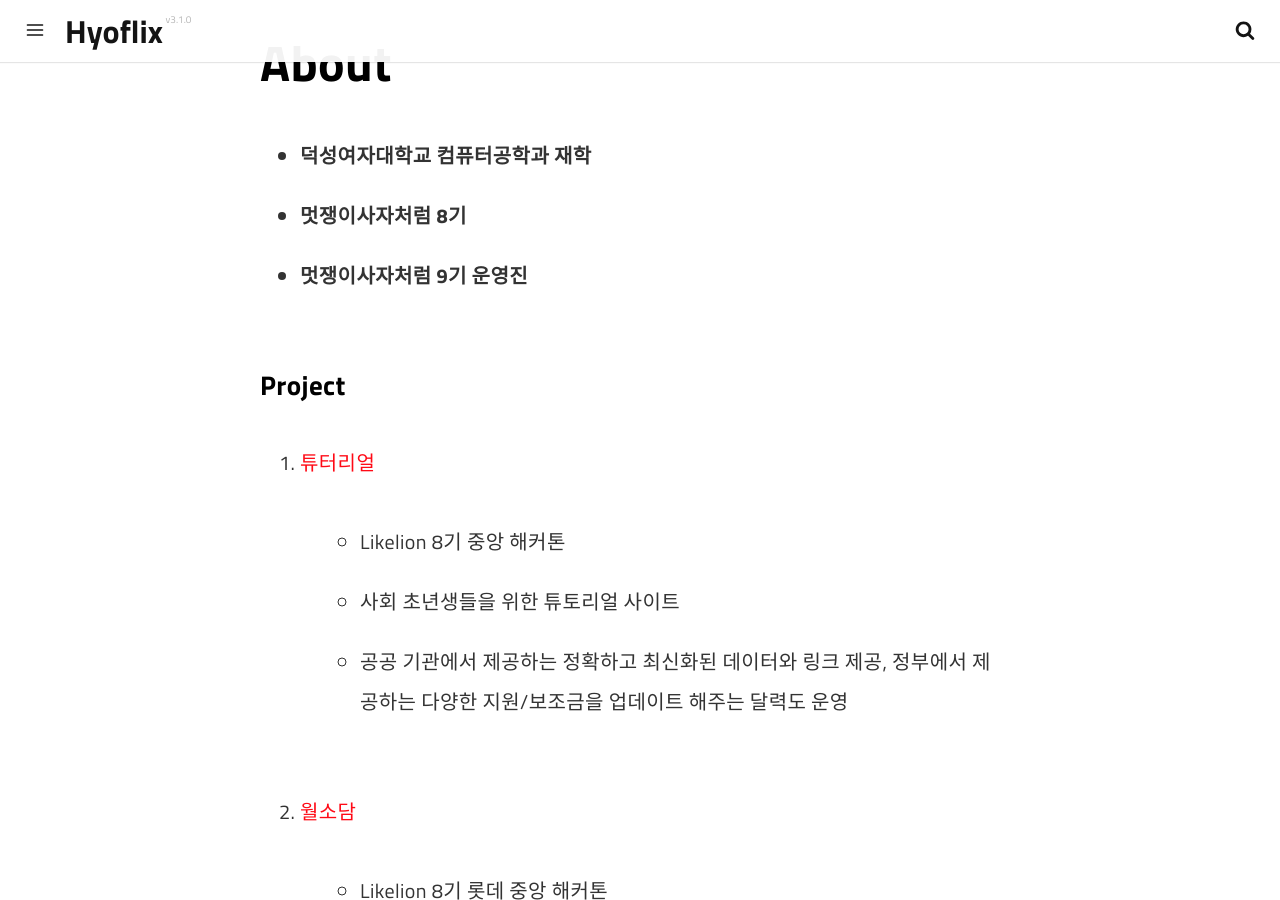
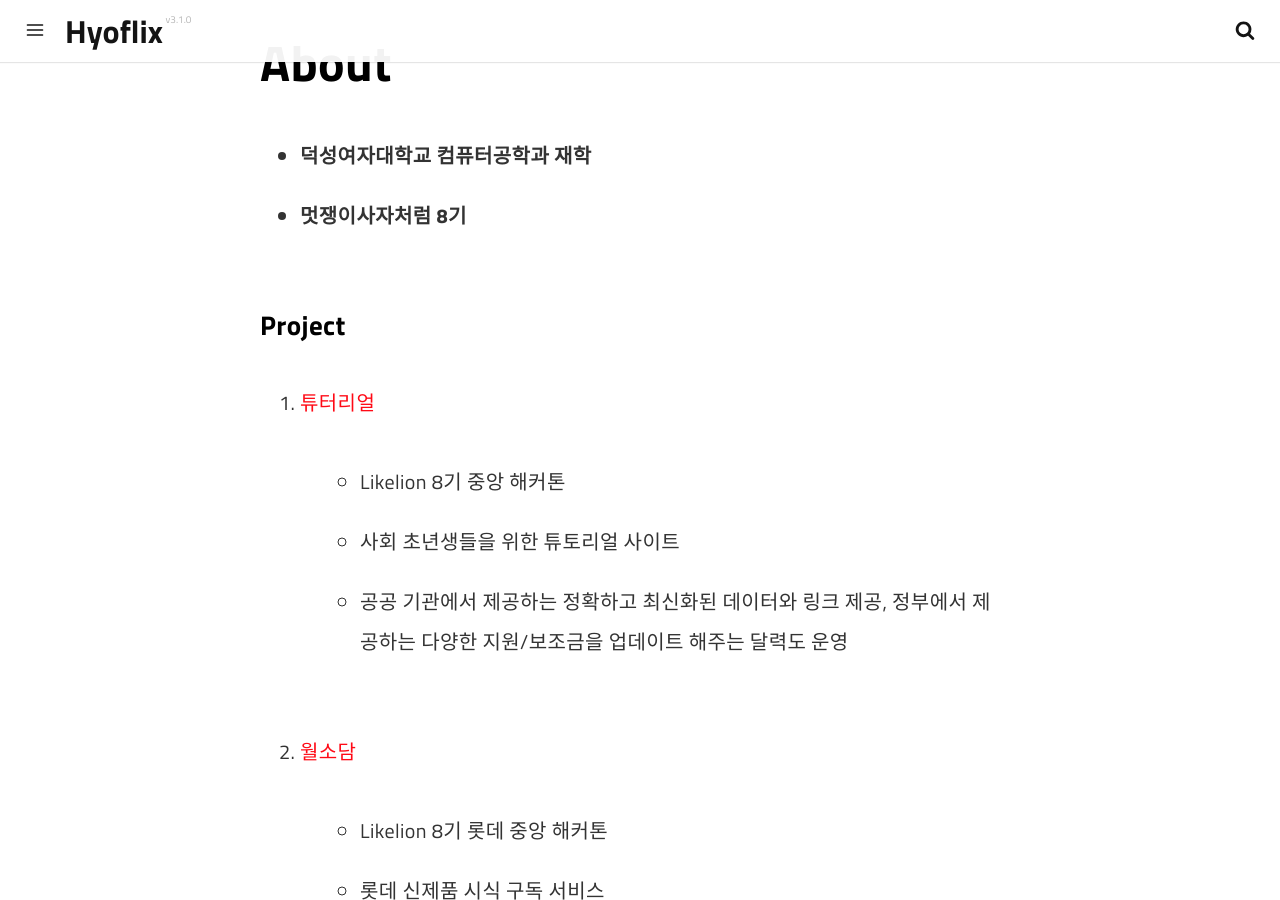
Before and after one commit to HyoJeong-Shin/HyoJeong-Shin.github.io, a Jekyll site: the page built from pages/about.md, in a window 1280 px wide and 900 px high, scrolled down 392 px. Built offline with Jekyll 4.4.1, drawn with Linux system fonts in a browser that asks for light colours; a script that is not in the unit is left out.

Commit message:
change about

```diff
--- a/pages/about.md
+++ b/pages/about.md
@@ -11,7 +11,6 @@ permalink: /about/
 
 * **덕성여자대학교 컴퓨터공학과 재학**
 * **멋쟁이사자처럼 8기**
-* **멋쟁이사자처럼 9기 운영진**
 <br>
 
 ### Project
```
Also changed, not shown: pages/about-1.md (+0 -1 lines).
